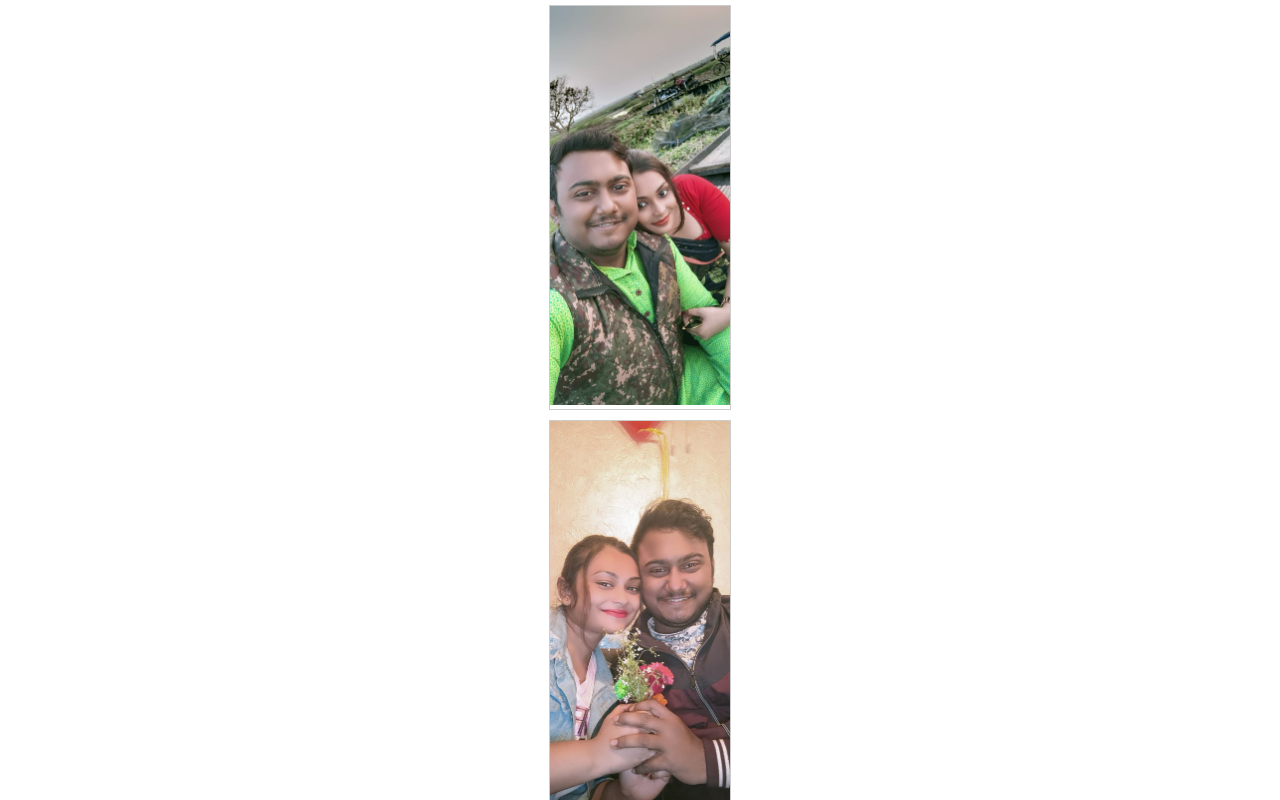
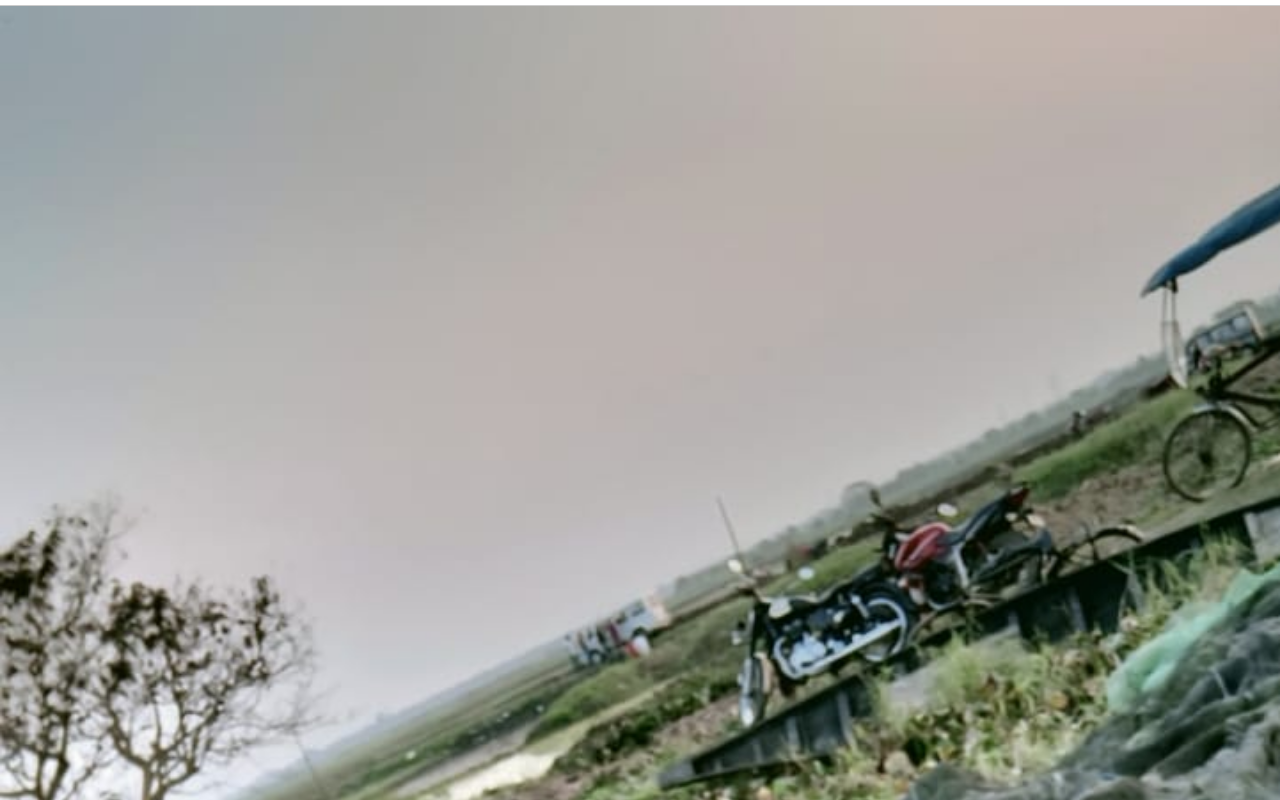
Before and after one commit to Aritra1996/amitumi, a React (Create React App) app: page / in a window 1280 px wide. Shown: the top 800 px of the page. Built offline with nearby package versions, Linux system fonts and the light colour scheme.

Commit message:
Fixed width

```diff
--- a/src/App.css
+++ b/src/App.css
@@ -45,7 +45,7 @@
 div.gallery {
   margin: 5px;
   border: 1px solid #ccc;
-  width: 180px;
+  width: 100%;
 }
 
 div.gallery:hover {
```
